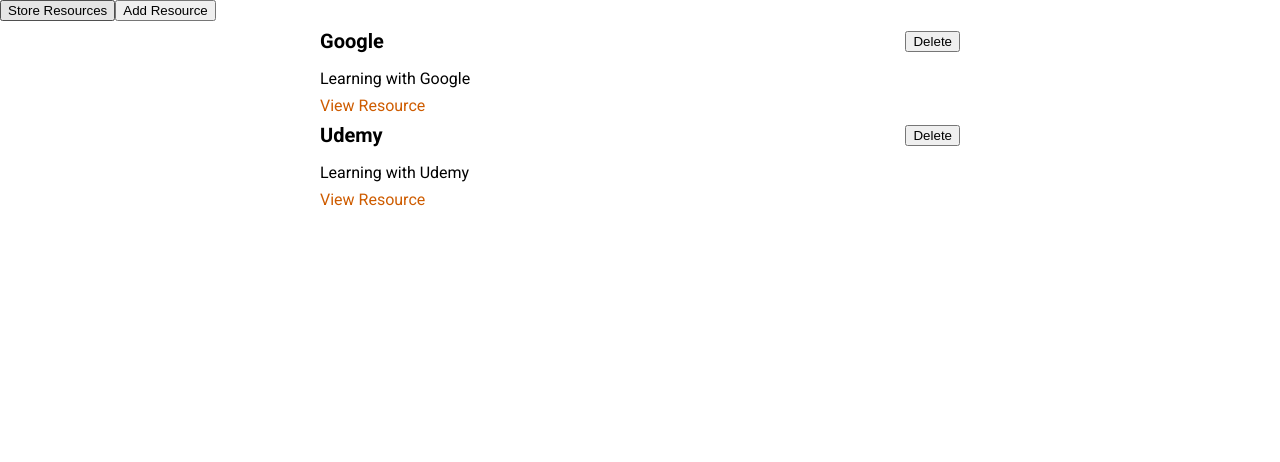
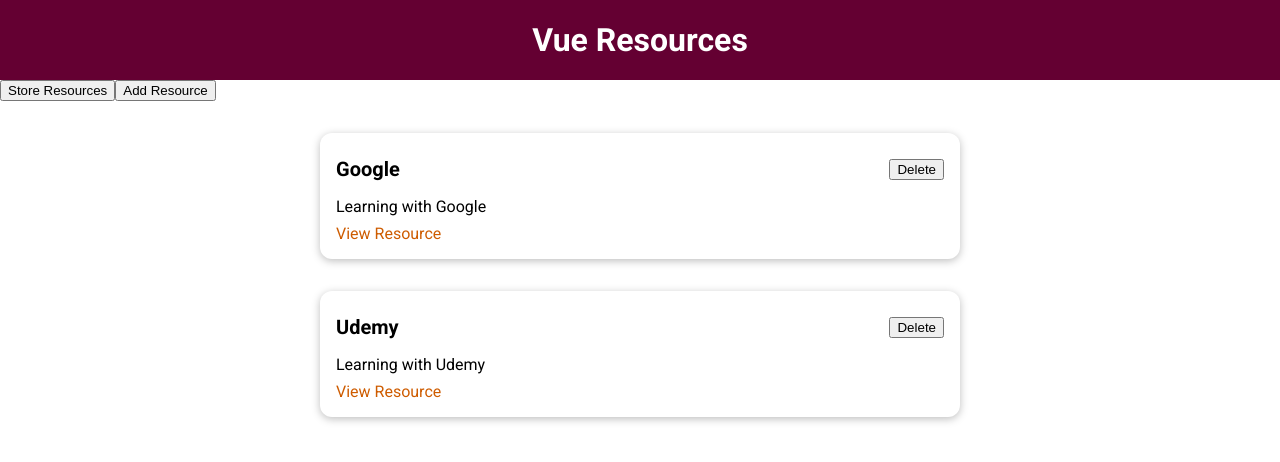
Before and after one commit to alexelmore/vue-resources-app, a Vue app: page / in a window 1280 px wide. Shown: the top 462 px of the page. Built offline with nearby package versions, Linux system fonts and the light colour scheme.

Commit message:
add BaseCard and TheHeader components

```diff
--- a/src/App.vue
+++ b/src/App.vue
@@ -1,4 +1,5 @@
 <template>
+  <TheHeader title="Vue Resources" />
   <div>
     <button @click="toggleResource = false">Store Resources</button>
     <button @click="toggleResource = true">Add Resource</button>
@@ -14,6 +15,8 @@
 <script>
 import AddResource from './components/AddResource.vue';
 import Resource from './components/Resource.vue';
+import TheHeader from './components/TheHeader.vue';
+
 export default {
   name: 'App',
   data() {
@@ -38,6 +41,7 @@
   components: {
     AddResource,
     Resource,
+    TheHeader,
   },
   methods: {
     addResource(val) {
--- /dev/null
+++ b/src/components/BaseCard.vue
@@ -0,0 +1,21 @@
+<template>
+  <div>
+    <slot></slot>
+  </div>
+</template>
+
+<script>
+export default {
+  name: 'BaseCard',
+};
+</script>
+
+<style scoped>
+div {
+  border-radius: 12px;
+  box-shadow: 0 2px 8px rgba(0, 0, 0, 0.26);
+  padding: 1rem;
+  margin: 2rem auto;
+  max-width: 40rem;
+}
+</style>
--- a/src/components/Resource.vue
+++ b/src/components/Resource.vue
@@ -1,22 +1,24 @@
 <template>
   <li>
-    <div>
+    <BaseCard>
       <header>
         <h3>{{ resource.title }}</h3>
         <button @click="handleDelete(resource.id)">Delete</button>
       </header>
-    </div>
-    <p>{{ resource.description }}</p>
-    <nav><a :href="resource.link">View Resource</a></nav>
+      <p>{{ resource.description }}</p>
+      <nav><a :href="resource.link">View Resource</a></nav>
+    </BaseCard>
   </li>
 </template>
 
 <script>
+import BaseCard from './BaseCard.vue';
 export default {
   name: 'Resource',
   data() {
     return {};
   },
+  components: { BaseCard },
   props: {
     resource: Object,
   },
--- /dev/null
+++ b/src/components/TheHeader.vue
@@ -0,0 +1,30 @@
+<template>
+  <header>
+    <h1>{{ title }}</h1>
+  </header>
+</template>
+
+<script>
+export default {
+  name: 'TheHeader',
+  props: {
+    title: String,
+  },
+};
+</script>
+
+<style scoped>
+header {
+  width: 100%;
+  height: 5rem;
+  background-color: #640032;
+  display: flex;
+  justify-content: center;
+  align-items: center;
+}
+
+header h1 {
+  color: white;
+  margin: 0;
+}
+</style>
```
